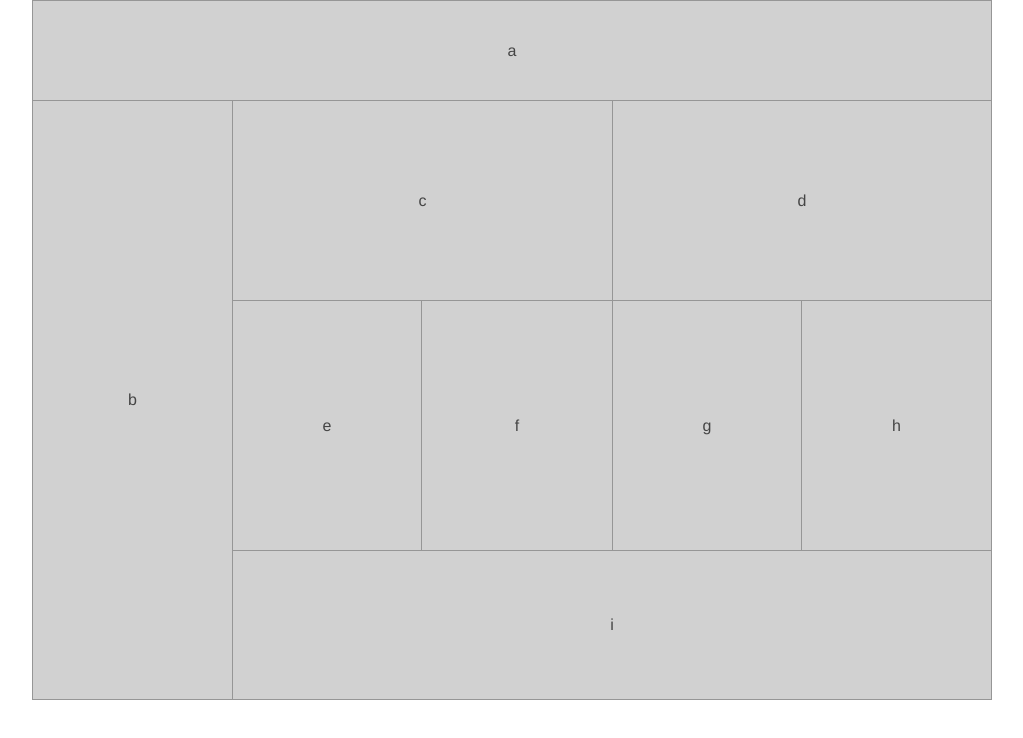
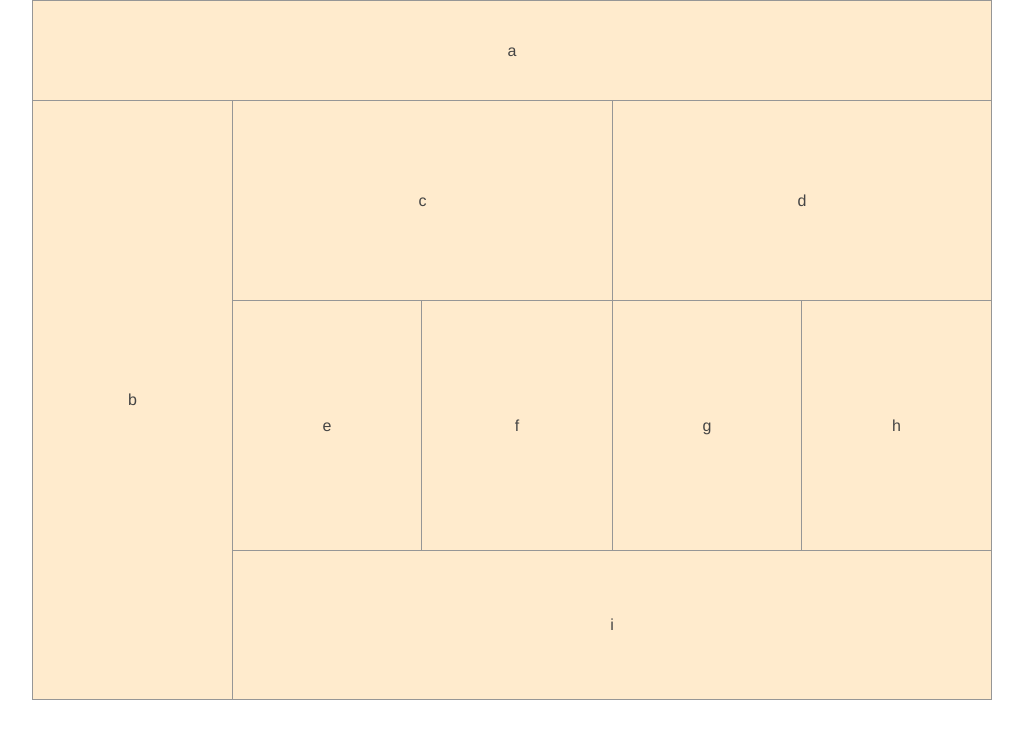
Before and after one commit to chandlerpuckett/lab-04, a plain HTML site: page index.html in a window 1280 px wide. Shown: the whole page, without its empty margins (128-1151 px from the left). Drawn offline with Linux system fonts and the light colour scheme.

Commit message:
finished

```diff
--- a/css/base.css
+++ b/css/base.css
@@ -16,7 +16,7 @@
 }
 
 .upper {
-  background-color: rgb(209, 209, 209);
+  background-color: lemonchiffon;
 
   border-top: 1px solid rgb(150, 150, 150);
   border-right: 1px solid rgb(150, 150, 150);
@@ -24,7 +24,7 @@
 }
 
 .lower {
-  background-color: rgb(209, 209, 209);
+  background-color: lemonchiffon;
 
   border-top: 1px solid rgb(150, 150, 150);
   border-right: 1px solid rgb(150, 150, 150);
@@ -66,4 +66,9 @@ p {
   #b {
     border-bottom: 1px solid rgb(150, 150, 150);
   }
+
+  .upper, .lower {
+    background-color: blanchedalmond;
+  }
+
 }
```
Also changed, not shown: index.html (+0 -6 lines).
